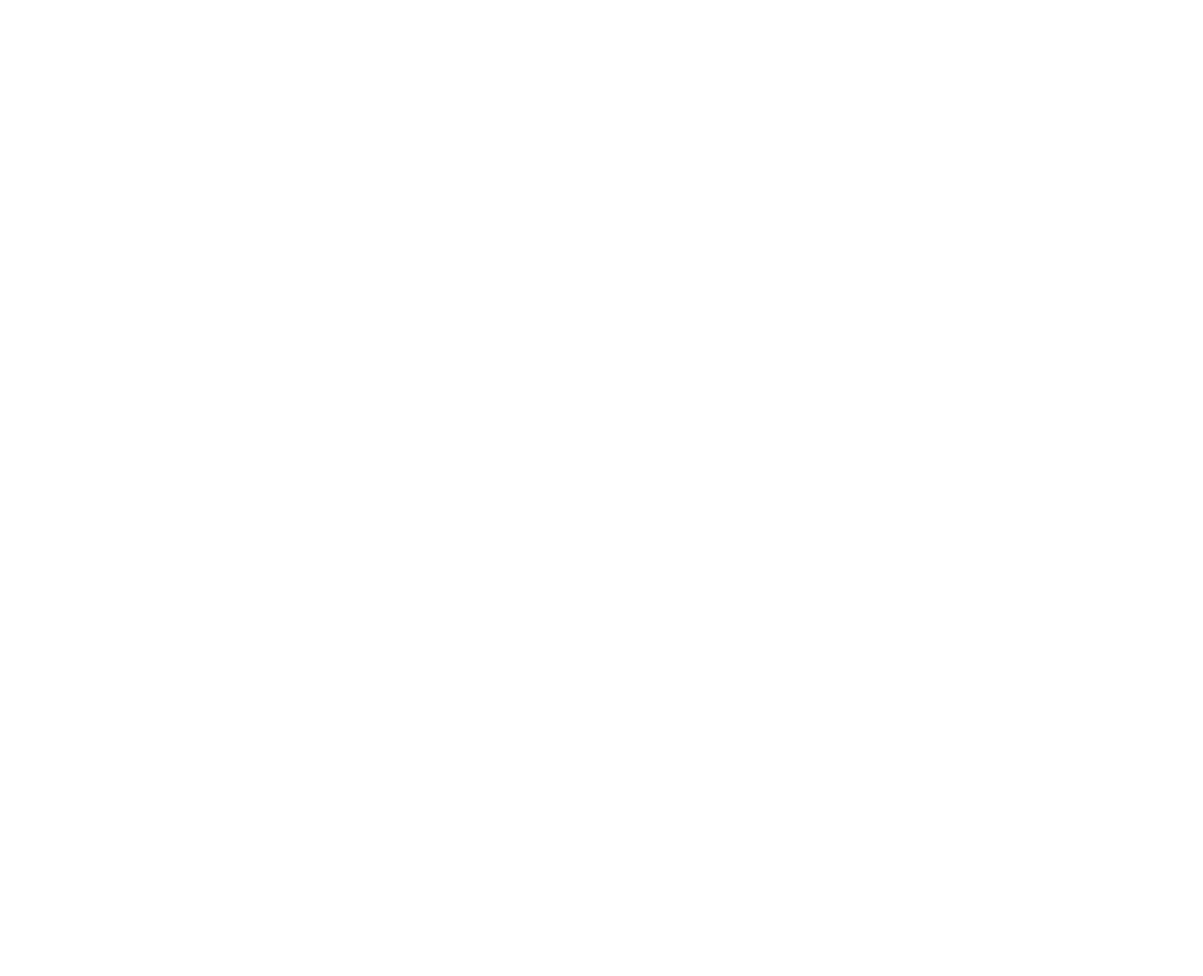
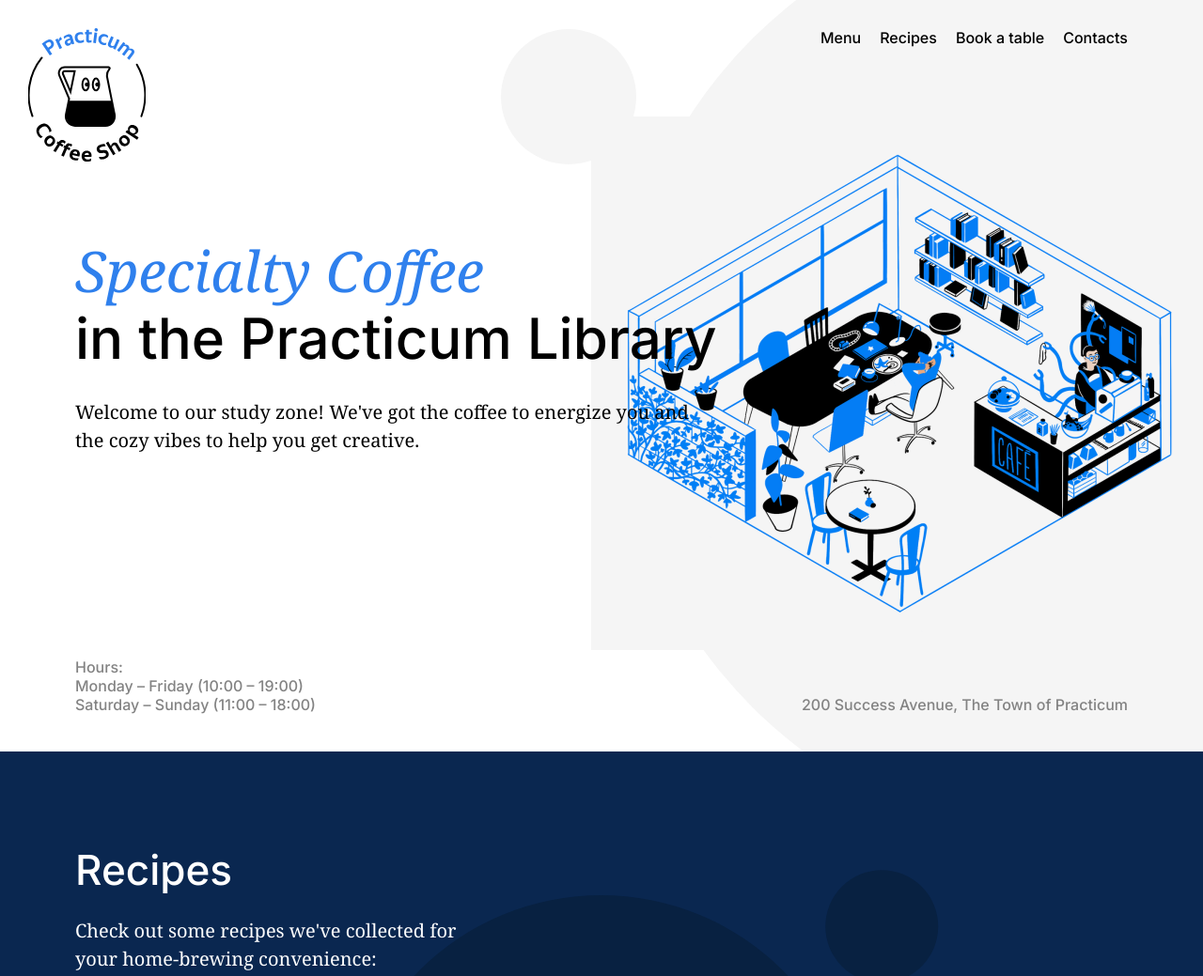
Before and after one commit to misterjjg/se_project_coffeeshop, a plain HTML site: page index.html in a window 1280 px wide. Shown: the top 1039 px of the page at 94% size. Before the commit the page ends 800 px from the top, so only its background shows below. Drawn offline with Linux system fonts and the light colour scheme.

Commit message:
New Update

```diff
--- a/index.html
+++ b/index.html
@@ -25,12 +25,85 @@
   </head>
   <body>
     <div class="page">
-      <header class="header"></header>
+      <header class="header">
+        <nav class="nav">
+          <img src="images/logo_coffee_shop.svg" alt="Logo" class="logo" />
+          <ul class="nav__links">
+            <li>
+              <a class="nav__link" href="#menu-section">Menu</a>
+            </li>
+            <li>
+              <a class="nav__link" href="#recipes-section">Recipes</a>
+            </li>
+            <li>
+              <a class="nav__link" href="#reservation-section">Book a table</a>
+            </li>
+            <li>
+              <a class="nav__link" href="#about-section">Contacts</a>
+            </li>
+          </ul>
+        </nav>
+        <h1 class="header__title">
+          <span class="header__span-accent">Specialty Coffee</span> in the
+          Practicum Library
+        </h1>
+        <p class="header__description">
+          Welcome to our study zone! We've got the coffee to energize you and
+          the cozy vibes to help you get creative.
+        </p>
+        <img
+          src="images/inside_coffee_shop.png"
+          alt="Inside Coffee Shop"
+          class="header__image"
+        />
+        <div class="header__footer">
+          <div class="header__paragraphs">
+            <p class="header__paragraph">Hours:</p>
+            <p class="header__paragraph">Monday – Friday (10:00 – 19:00)</p>
+            <p class="header__paragraph">Saturday – Sunday (11:00 – 18:00)</p>
+          </div>
+          <p class="header__paragraph">
+            200 Success Avenue, The Town of Practicum
+          </p>
+        </div>
+      </header>
       <main class="content">
-        <section class="recipes"></section>
-        <section class="menu"></section>
-        <section class="reservation"></section>
-        <section class="about"></section>
+        <section class="menu" id="menu-section"></section>
+        <section class="recipes" id="recipes-section">
+          <h2 class="recipes__title">Recipes</h2>
+          <p class="recipes__subtitle">
+            Check out some recipes we've collected for your home-brewing
+            convenience:
+          </p>
+          <div class="recipes__videos">
+            <div class="recipes__video">
+              <iframe
+                src="https://www.youtube.com/embed/j6VlT_jUVPc"
+                title="YouTube Video Player"
+                allow="accelerometer; autoplay; clipboard-write; encrypted-media; gyroscope; picture-in-picture"
+                allowfullscreen
+                class="recipes__iframe"
+              ></iframe>
+              <p class="recipes__video-caption">
+                <span>Aeropress recipe</span><span>~5 min</span>
+              </p>
+            </div>
+            <div class="recipes__video">
+              <iframe
+                src="https://www.youtube.com/embed/st571DYYTR8"
+                title="YouTube Video Player"
+                allow="accelerometer; autoplay; clipboard-write; encrypted-media; gyroscope; picture-in-picture"
+                allowfullscreen
+                class="recipes__iframe"
+              ></iframe>
+              <p class="recipes__video-caption">
+                <span>French press recipe</span><span>~15 min</span>
+              </p>
+            </div>
+          </div>
+        </section>
+        <section class="reservation" id="reservation-section"></section>
+        <section class="about" id="about-section"></section>
       </main>
       <footer class="footer"></footer>
     </div>
--- a/pages/index.css
+++ b/pages/index.css
@@ -5,4 +5,161 @@
   font-family: "Inter", Arial, sans-serif;
   font-size: 16px;
   line-height: 20px;
+  background-image: url(../images/background_header.svg);
+  background-color: #ffffff;
+  background-size: cover;
 }
+
+.logo {
+  width: 125px;
+  height: 142px;
+  margin-bottom: 80px;
+}
+
+.header {
+  background-image: url(../images/background_header.svg);
+  background-color: #ffffff;
+  background-size: cover;
+  background-repeat: no-repeat;
+  min-height: 720px;
+  max-height: 800px;
+  height: 100vh;
+  display: flex;
+  flex-direction: column;
+  position: relative;
+  z-index: 1;
+}
+
+.header__title {
+  max-width: 729px;
+  margin-top: 0;
+  margin-left: 80px;
+  margin-bottom: 28px;
+  font-family: "Inter", Arial, sans-serif;
+  font-weight: 500;
+  font-size: 60px;
+  line-height: 72px;
+}
+
+.header__span-accent {
+  display: block;
+  font-family: "Noto Serif", "Times New Roman", serif;
+  font-style: italic;
+  font-size: 60px;
+  line-height: 72px;
+  color: #2f80ed;
+}
+
+.header__description {
+  max-width: 683px;
+  margin: 0;
+  padding-left: 80px;
+  font-family: "Noto Serif", "Times New Roman", serif;
+  font-size: 20px;
+  line-height: 30px;
+}
+
+.header__image {
+  max-width: 646px;
+  max-height: 568px;
+  position: absolute;
+  z-index: -1;
+  top: 124px;
+  right: 5px;
+}
+
+.header__footer {
+  display: flex;
+  position: relative;
+  justify-content: space-between;
+  align-items: flex-end;
+  margin-top: auto;
+  padding: 0 80px 40px 80px;
+  font-family: "Inter", Arial, sans-serif;
+  font-weight: 500;
+  font-size: 16px;
+  line-height: 20px;
+  color: #838383;
+}
+
+.header__paragraph {
+  margin: 0;
+}
+
+.nav {
+  display: flex;
+  justify-content: space-between;
+  padding: 30px 80px 0 30px;
+}
+
+.nav__links {
+  list-style: none;
+  display: flex;
+  gap: 20px;
+  margin: 0;
+}
+
+.nav__link {
+  text-decoration: none;
+  color: inherit;
+  font-family: "Inter", Arial, sans-serif;
+  font-weight: 500;
+  font-size: 16px;
+  line-height: 20px;
+}
+
+.nav__link:hover {
+  color: #2f80ed;
+}
+
+.recipes {
+  background-image: url(../images/background_recipes.svg);
+  background-color: #0a2750;
+  background-repeat: no-repeat;
+  background-size: cover;
+}
+
+.recipes__title {
+  max-width: 580px;
+  margin: auto auto 24px 80px;
+  padding-top: 100px;
+  font-family: "Inter", Arial, sans-serif;
+  font-weight: 500;
+  font-size: 44px;
+  line-height: 52px;
+  color: #ffffff;
+}
+
+.recipes__subtitle {
+  max-width: 438px;
+  margin: auto auto 80px 80px;
+  font-family: "Noto Serif", "Times New Roman", serif;
+  font-size: 20px;
+  line-height: 30px;
+  color: #ffffff;
+}
+
+.recipes__videos {
+  display: flex;
+  justify-content: center;
+  gap: 40px;
+}
+
+.recipes__iframe {
+  display: block;
+  border: 0;
+  width: 480px;
+  height: 273px;
+  margin-bottom: 24px;
+}
+
+.recipes__video-caption {
+  display: flex;
+  justify-content: space-between;
+  margin-bottom: 215px;
+  font-family: "Inter", Arial, sans-serif;
+  font-weight: 500;
+  font-size: 20px;
+  line-height: 30px;
+  color: #ffffff;
+}
```
Also changed, not shown: 1 other file.
